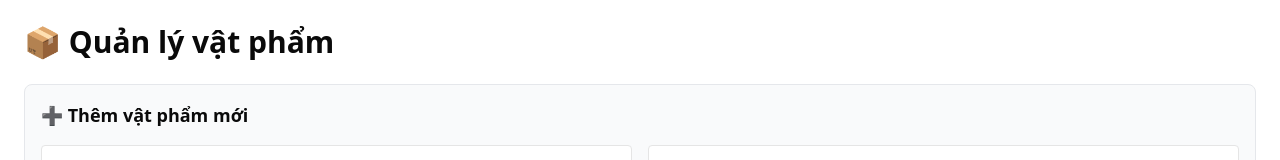
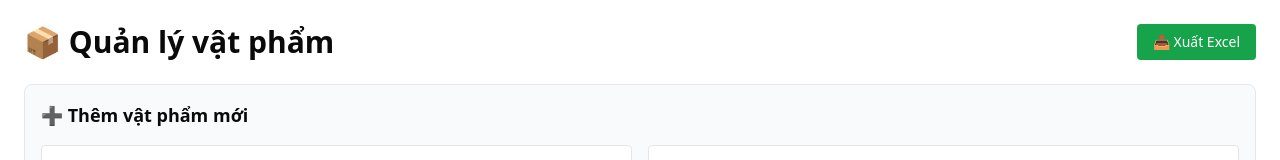
Before and after one commit to tscltd/Invenly-bc, a Next.js app in the folder invenly-frontend/: page /manage/item in a window 1280 px wide. Shown: the top 160 px of the page. Built offline with nearby package versions, Linux system fonts and the light colour scheme; no server answers; sample sign-in values are in the browser's storage; a web font is replaced by a local one.

Commit message:
feat: add Excel export feature for item management page

```diff
--- a/invenly-frontend/app/manage/item/page.tsx
+++ b/invenly-frontend/app/manage/item/page.tsx
@@ -1,6 +1,9 @@
 'use client';
 
 import { useEffect, useState } from 'react';
+import * as XLSX from 'xlsx';
+import { saveAs } from 'file-saver';
+
 
 export default function ManageItemsPage() {
   const [items, setItems] = useState<any[]>([]);
@@ -37,9 +40,39 @@ export default function ManageItemsPage() {
     }
   };
 
+
+  const handleExportExcel = () => {
+    const data = items.map((item) => ({
+      Tên: item.name,
+      Mã: item.code,
+      Loại: item.category,
+      MôTả: item.description,
+      Nguồn: item.source,
+      QuảnLý: item.manager,
+      ...Object.fromEntries((item.attributes || []).map((a: any) => [a.key, a.value])),
+    }));
+
+    const worksheet = XLSX.utils.json_to_sheet(data);
+    const workbook = XLSX.utils.book_new();
+    XLSX.utils.book_append_sheet(workbook, worksheet, 'Items');
+
+    const excelBuffer = XLSX.write(workbook, { bookType: 'xlsx', type: 'array' });
+    const file = new Blob([excelBuffer], { type: 'application/octet-stream' });
+    saveAs(file, 'danh_sach_vat_pham.xlsx');
+  };
+
+
   return (
     <div className="p-6 space-y-6">
-      <h2 className="text-3xl font-bold">📦 Quản lý vật phẩm</h2>
+      <div className="flex justify-between items-center">
+        <h2 className="text-3xl font-bold">📦 Quản lý vật phẩm</h2>
+        <button
+          onClick={handleExportExcel}
+          className="bg-green-600 text-white px-4 py-2 rounded text-sm"
+        >
+          📤 Xuất Excel
+        </button>
+      </div>
 
       <div className="border border-gray-200 rounded-lg p-4 space-y-4 bg-gray-50">
         <h3 className="text-lg font-semibold">
--- a/invenly-frontend/package.json
+++ b/invenly-frontend/package.json
@@ -15,6 +15,7 @@
     "class-variance-authority": "^0.7.1",
     "clsx": "^2.1.1",
     "dotenv": "^16.5.0",
+    "file-saver": "^2.0.5",
     "firebase": "^11.6.1",
     "html5-qrcode": "^2.3.8",
     "lucide-react": "^0.507.0",
```
Also changed, not shown: 1 other file (tests, documents, lock files or other folders).
